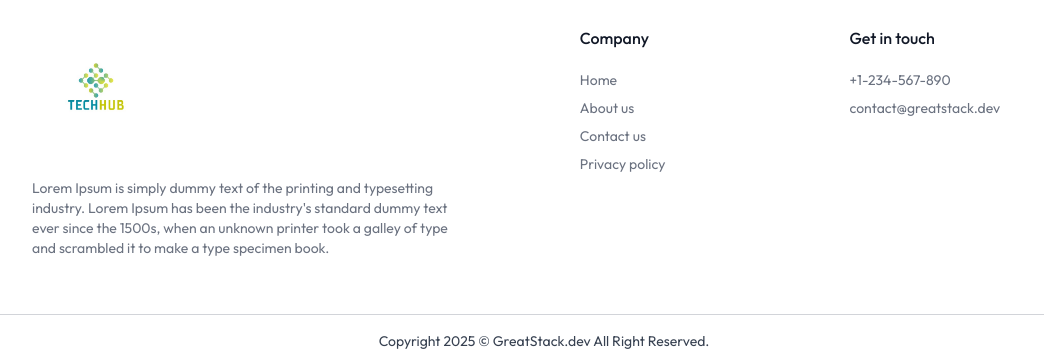
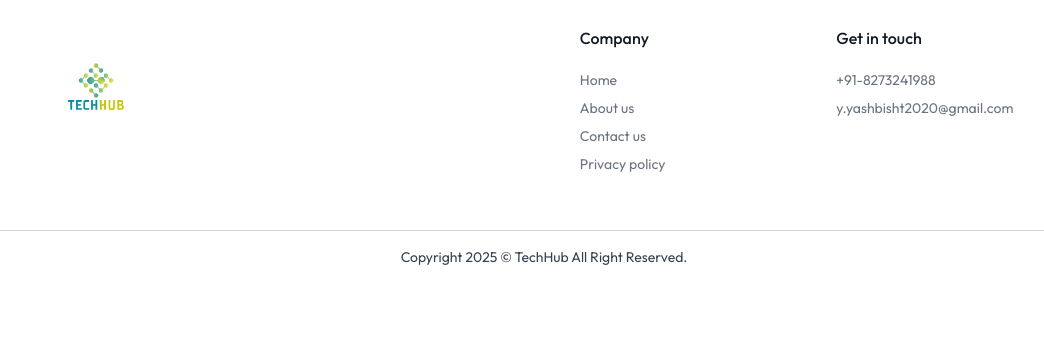
Before and after one commit to Dev4frequency/TECH-HUB, a Next.js app: page /my-orders in a window 1280 px wide. Shown: the part 983-1347 px from the top of the page, without its empty margins (96-1140 px from the left). After the commit the page ends 1266 px from the top, so only its background shows below. Built offline with nearby package versions, Linux system fonts and the light colour scheme; no server answers; the database is empty.

Commit message:
done changes

```diff
--- a/components/Footer.jsx
+++ b/components/Footer.jsx
@@ -8,12 +8,7 @@ const Footer = () => {
       <div className="flex flex-col md:flex-row items-start justify-center px-6 md:px-16 lg:px-32 gap-10 py-14 border-b border-gray-500/30 text-gray-500">
         <div className="w-4/5">
           <Image className="w-28 md:w-32" src={assets.logo} alt="logo" />
-          <p className="mt-6 text-sm">
-            Lorem Ipsum is simply dummy text of the printing and typesetting
-            industry. Lorem Ipsum has been the industry's standard dummy text
-            ever since the 1500s, when an unknown printer took a galley of type
-            and scrambled it to make a type specimen book.
-          </p>
+
         </div>
 
         <div className="w-1/2 flex items-center justify-start md:justify-center">
@@ -40,14 +35,14 @@ const Footer = () => {
           <div>
             <h2 className="font-medium text-gray-900 mb-5">Get in touch</h2>
             <div className="text-sm space-y-2">
-              <p>+1-234-567-890</p>
-              <p>contact@greatstack.dev</p>
+              <p>+91-8273241988</p>
+              <p>y.yashbisht2020@gmail.com</p>
             </div>
           </div>
         </div>
       </div>
       <p className="py-4 text-center text-xs md:text-sm">
-        Copyright 2025 © GreatStack.dev All Right Reserved.
+        Copyright 2025 © TechHub All Right Reserved.
       </p>
     </footer>
   );
--- a/components/NewsLetter.jsx
+++ b/components/NewsLetter.jsx
@@ -6,10 +6,7 @@ const NewsLetter = () => {
       <h1 className="md:text-4xl text-2xl font-medium">
         Subscribe now & get 20% off
       </h1>
-      <p className="md:text-base text-gray-500/80 pb-8">
-        Lorem Ipsum is simply dummy text of the printing and typesetting
-        industry.
-      </p>
+
       <div className="flex items-center justify-between max-w-2xl w-full md:h-14 h-12">
         <input
           className="border border-gray-500/30 rounded-md h-full border-r-0 outline-none w-full rounded-r-none px-3 text-gray-500"
```
